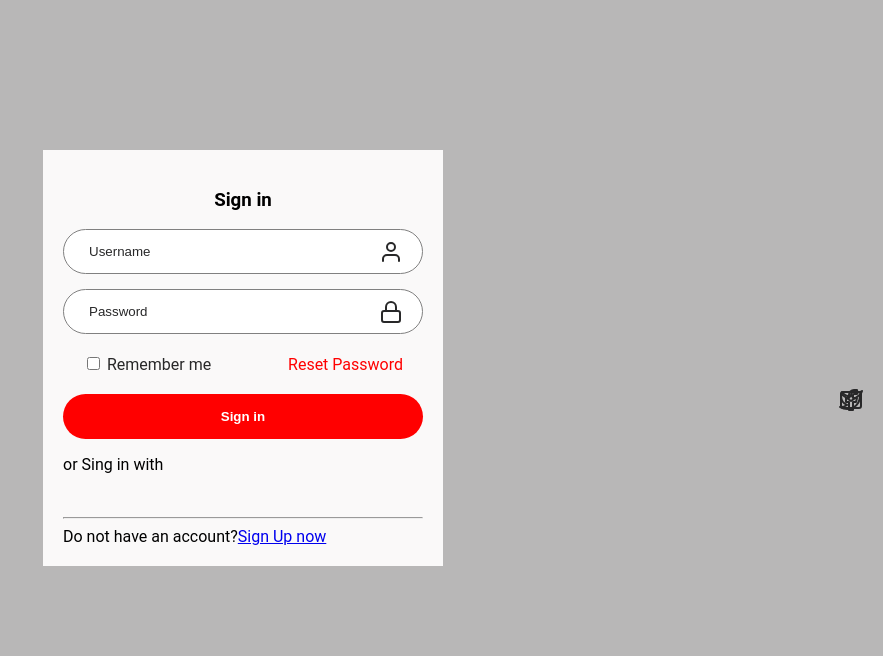
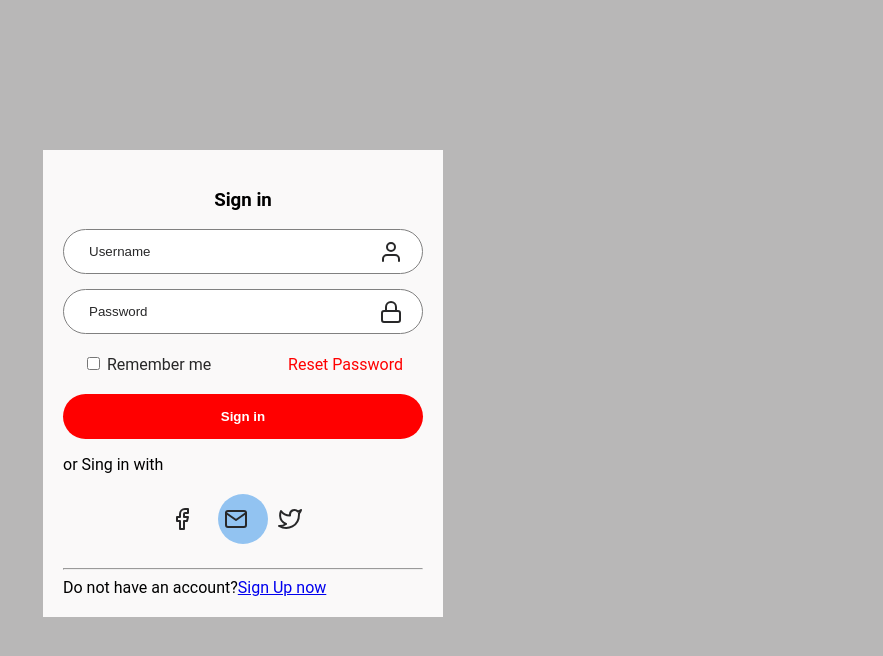
Before and after one commit to CarolinaOlivaCruz/formulario-autenticacao, a plain HTML site: page index.html in a window 1280 px wide. Shown: the whole page, without its empty margins (397-1280 px from the left). Drawn offline with nearby package versions, Linux system fonts and the light colour scheme.

Commit message:
Corrigindo bug svg

```diff
--- a/style.css
+++ b/style.css
@@ -83,11 +83,18 @@ svg {
 }
 
 form .social-media-container{
-    margin: 0 auto;
+    margin: 20px auto;
     width: fit-content;
 }
 
 
 form .social-media-container .icon-container{
    display: inline-block;
+   width: 50px;
+   height: 50px;
+   border-radius: 50%;
+   position: relative;
 }
+form .social-media-container .icon-container:nth-child(2){
+    background: rgb(146, 195, 241);
+}
```
